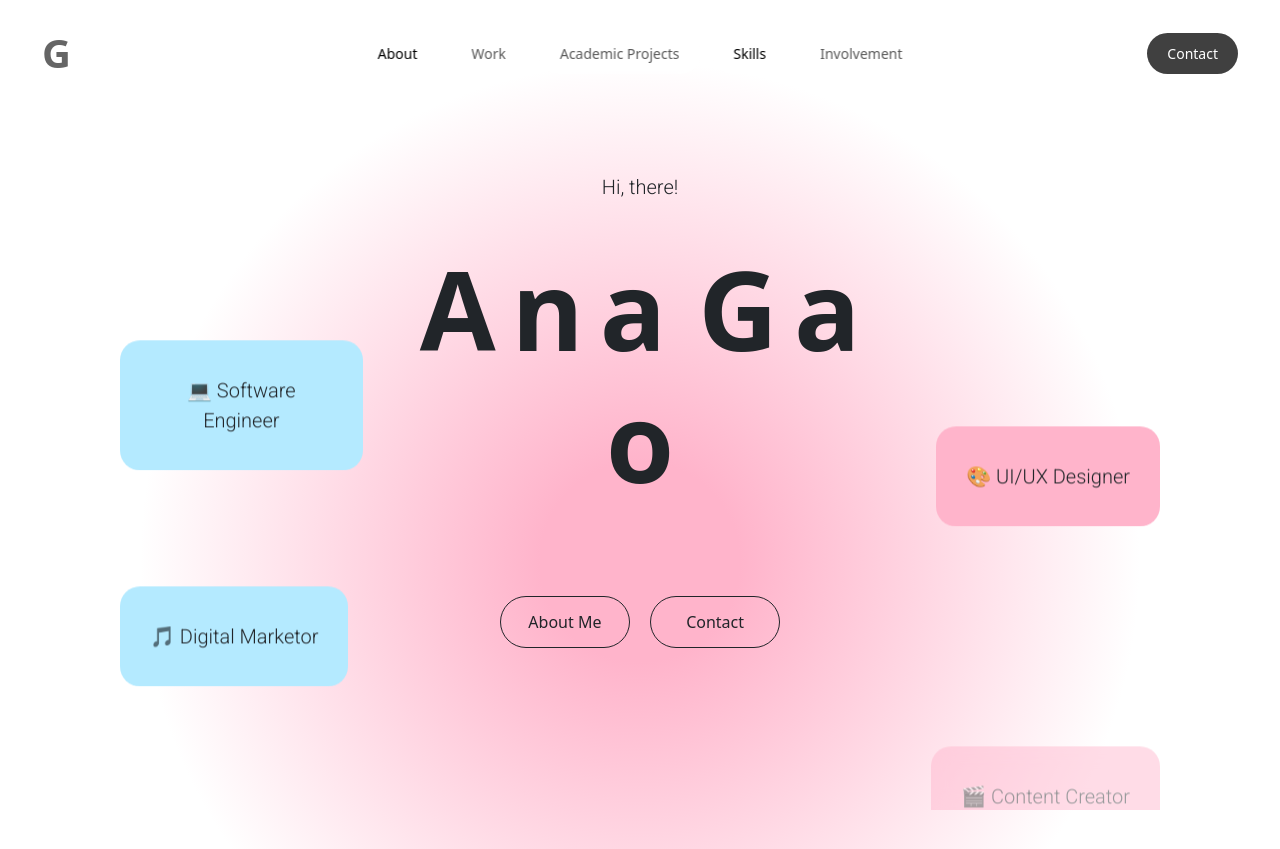
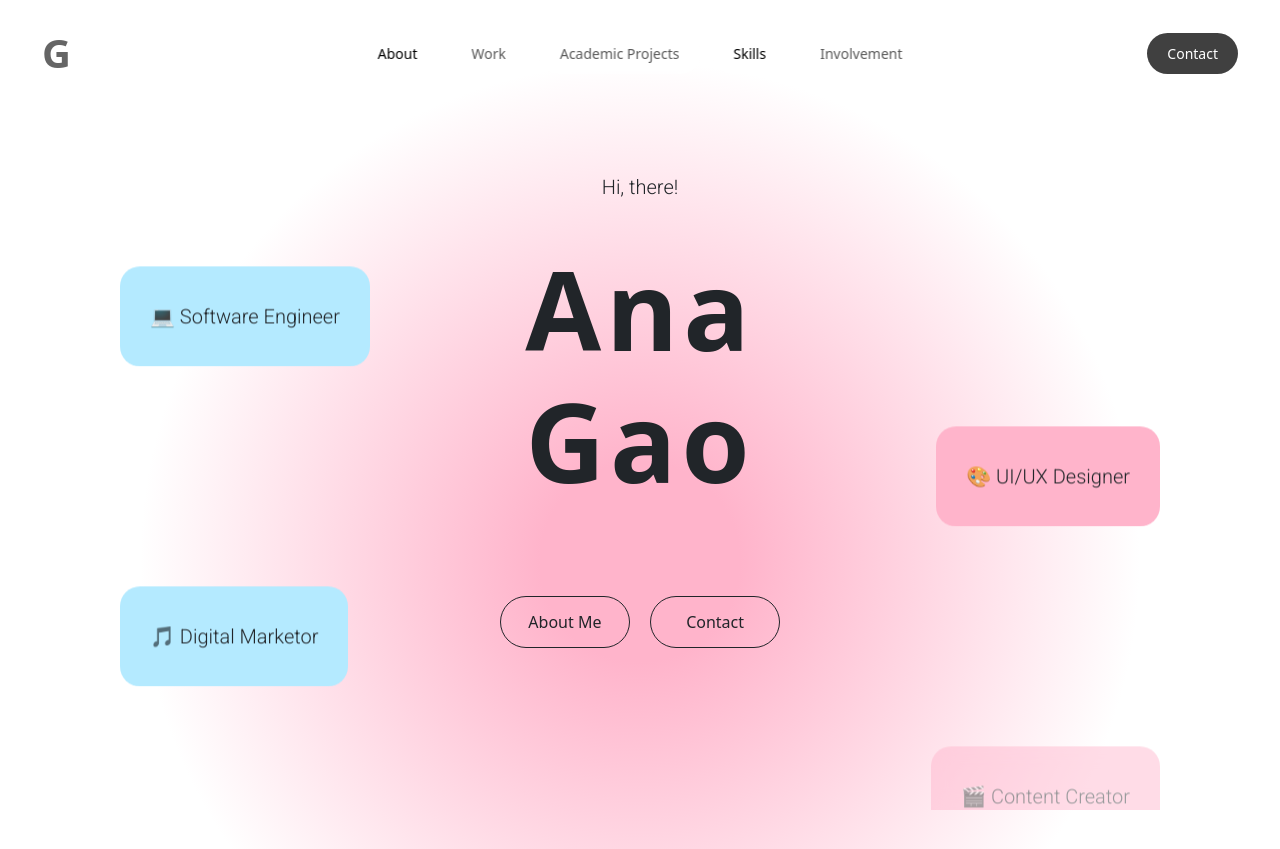
Before and after one commit to anagaomy/anagao, a website: page index.html in a window 1280 px wide. Shown: the top 849 px of the page. Drawn offline with nearby package versions, Linux system fonts and the light colour scheme; a web font is replaced by a local one.

Commit message:
fixing errors

```diff
--- a/css/home.css
+++ b/css/home.css
@@ -87,6 +87,7 @@
     font-weight: bold;
     font-size: 110px;
     margin: 40px auto;
+    letter-spacing: 5px;
 }
 
 #home p {
--- a/index.html
+++ b/index.html
@@ -51,7 +51,7 @@ EMAIL: gaomy@uci.edu
                 <div data-aos="fade-up" data-aos-duration="1000">
                     <p class="greeting">Hi, there!</p>
                     <h2 class="title" id="animated-name">
-                        <span>A</span><span>n</span><span>a</span><span> </span><span>G</span><span>a</span><span>o</span>
+                        Ana Gao
                     </h2>
                     <div class="home-buttons">
                         <a href="#about" class="btn btn-outline-dark rounded-5 me-md-3 custom-button" type="button" style="--bs-btn-padding-y: .8rem;">About Me</a>
--- a/js/work.js
+++ b/js/work.js
@@ -22,7 +22,7 @@ const works = [
             {
                 icon: "bi bi-tiktok work-icon",
                 subtitle: "Social Media Marketing",
-                description: "Created content-driven campaigns on TikTok, Instagram and RedNote for Yami's e-commerce platform, featuring unboxing videos, product reviews, and discount promotions, reaching 1,000+ views and growing followers by over 50%."
+                description: "Created content-driven campaigns on TikTok, Instagram and RedNote for Yami, featuring unboxing videos, product reviews, and discount promotions, reaching 1,000+ views in total and growing followers by over 50%."
             },
             {
                 icon: "bi bi-people work-icon",
```
